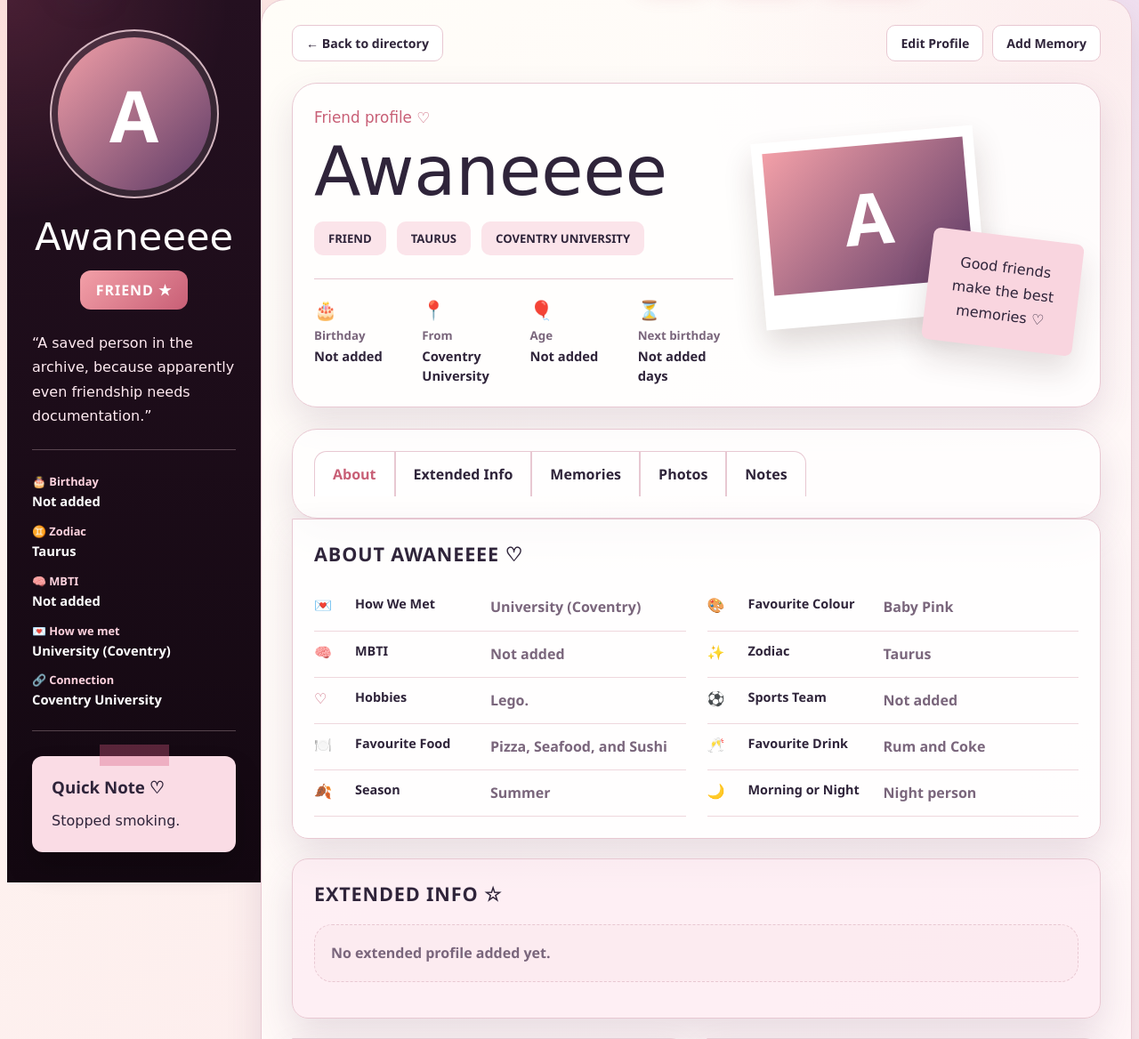
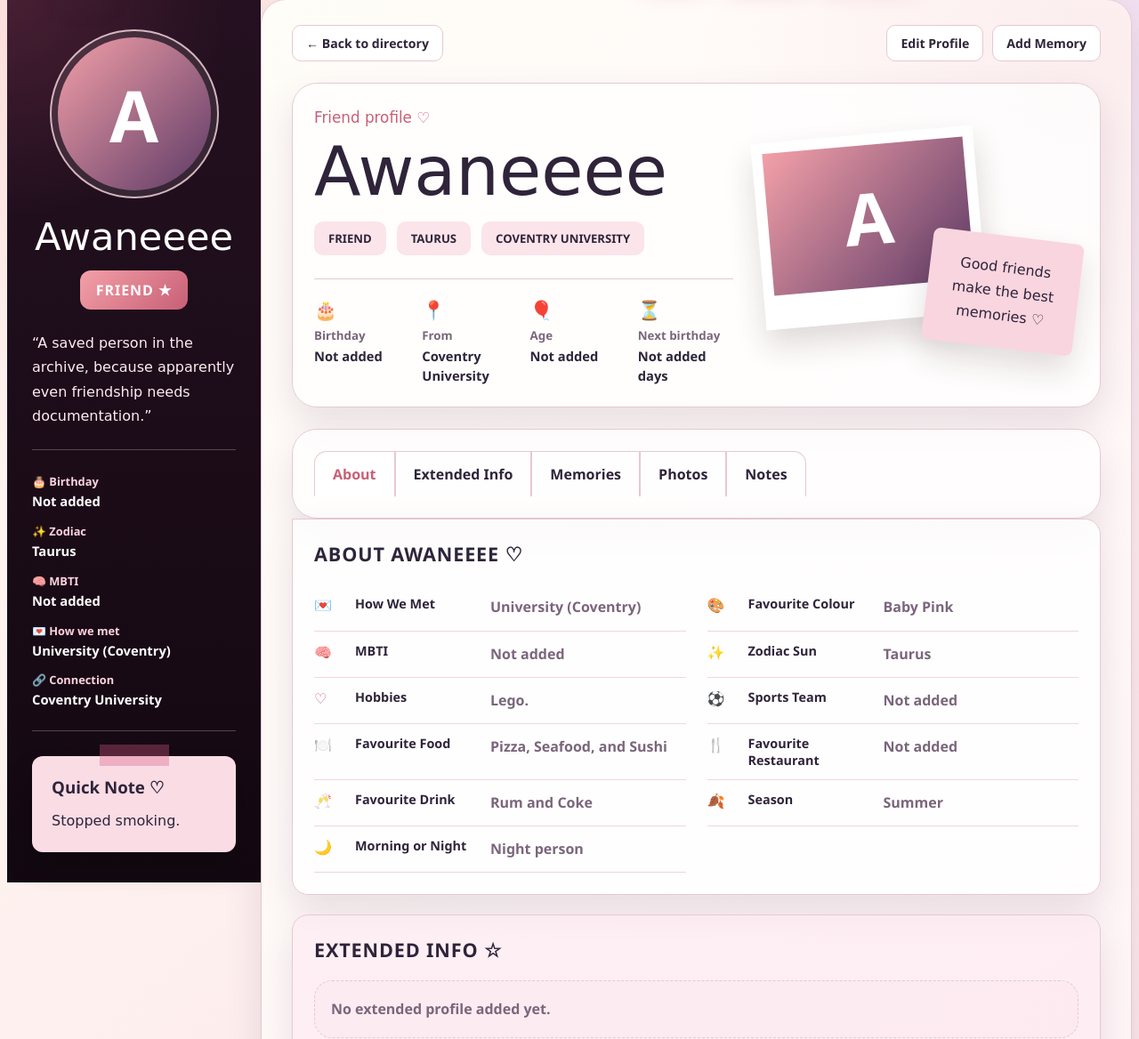
Before and after one commit to opeowolabi03/deardeborah, a Django app: page /friends/8/ in a window 1280 px wide. Shown: the part 81-1249 px from the top of the page at 89% size. Run offline with Django 5.2, Linux system fonts and the light colour scheme; data comes from the database, SQL or seed files in the repository; both versions use the stored data as it was after the commit; data that the repository does not hold is empty.

Commit message:
Update Dear Deborah files

```diff
--- a/friends/models.py
+++ b/friends/models.py
@@ -212,6 +212,20 @@ class ExtendedProfile(models.Model):
     inside_jokes = models.TextField(blank=True)
     friendship_story = models.TextField(blank=True)
     favourite_memory = models.TextField(blank=True)
+    zodiac_moon = models.CharField(max_length=80, blank=True)
+    hogwarts_house = models.CharField(max_length=80, blank=True)
+    scent_family = models.CharField(max_length=120, blank=True)
+    favourite_designer = models.CharField(max_length=150, blank=True)
+    shoe_brand = models.CharField(max_length=150, blank=True)
+    shoe_type = models.CharField(max_length=150, blank=True)
+    dream_destination = models.CharField(max_length=150, blank=True)
+    biggest_fear = models.CharField(max_length=150, blank=True)
+    love_language_to_other = models.CharField(max_length=150, blank=True)
+    love_language_for_you = models.CharField(max_length=150, blank=True)
+    first_impression_of_me = models.TextField(blank=True)
+    comfort_food = models.CharField(max_length=150, blank=True)
+    favourite_barbie_film = models.CharField(max_length=150, blank=True)
+    favourite_disney_film = models.CharField(max_length=150, blank=True)
     private_notes = models.TextField(blank=True)
 
     updated_at = models.DateTimeField(auto_now=True)
--- a/templates/friends/friend_profile.html
+++ b/templates/friends/friend_profile.html
@@ -32,9 +32,16 @@
             </div>
 
             <div>
-                <span>♊ Zodiac</span>
+                <span>✨ Zodiac</span>
                 <strong>{{ friend.zodiac|default:"Not added" }}</strong>
             </div>
+
+            {% if extended_profile and extended_profile.zodiac_moon %}
+                <div>
+                    <span>🌙 Zodiac Moon</span>
+                    <strong>{{ extended_profile.zodiac_moon }}</strong>
+                </div>
+            {% endif %}
 
             <div>
                 <span>🧠 MBTI</span>
@@ -179,9 +186,17 @@
 
                 <div class="about-row">
                     <span>✨</span>
-                    <strong>Zodiac</strong>
+                    <strong>Zodiac Sun</strong>
                     <p>{{ friend.zodiac|default:"Not added" }}</p>
                 </div>
+
+                {% if extended_profile %}
+                    <div class="about-row">
+                        <span>🌙</span>
+                        <strong>Zodiac Moon</strong>
+                        <p>{{ extended_profile.zodiac_moon|default:"Not added" }}</p>
+                    </div>
+                {% endif %}
 
                 <div class="about-row">
                     <span>♡</span>
@@ -199,6 +214,12 @@
                     <span>🍽️</span>
                     <strong>Favourite Food</strong>
                     <p>{{ friend.favourite_food|default:"Not added" }}</p>
+                </div>
+
+                <div class="about-row">
+                    <span>🍴</span>
+                    <strong>Favourite Restaurant</strong>
+                    <p>{{ friend.favourite_restaurant|default:"Not added" }}</p>
                 </div>
 
                 <div class="about-row">
@@ -245,9 +266,93 @@
                     </article>
 
                     <article>
+                        <span>🌙</span>
+                        <strong>Zodiac Moon</strong>
+                        <p>{{ extended_profile.zodiac_moon|default:"Not added" }}</p>
+                    </article>
+
+                    <article>
+                        <span>🏰</span>
+                        <strong>Hogwarts House</strong>
+                        <p>{{ extended_profile.hogwarts_house|default:"Not added" }}</p>
+                    </article>
+
+                    <article>
+                        <span>🕯️</span>
+                        <strong>Scent Family</strong>
+                        <p>{{ extended_profile.scent_family|default:"Not added" }}</p>
+                    </article>
+
+                    <article>
+                        <span>💎</span>
+                        <strong>Favourite Designer</strong>
+                        <p>{{ extended_profile.favourite_designer|default:"Not added" }}</p>
+                    </article>
+
+                    <article>
+                        <span>👟</span>
+                        <strong>Shoe Brand</strong>
+                        <p>{{ extended_profile.shoe_brand|default:"Not added" }}</p>
+                    </article>
+
+                    <article>
+                        <span>👠</span>
+                        <strong>Shoe Type</strong>
+                        <p>{{ extended_profile.shoe_type|default:"Not added" }}</p>
+                    </article>
+
+                    <article>
                         <span>✈️</span>
                         <strong>Dream Trip</strong>
                         <p>{{ extended_profile.dream_trip|default:"Not added" }}</p>
+                    </article>
+
+                    <article>
+                        <span>🗺️</span>
+                        <strong>Dream Destination</strong>
+                        <p>{{ extended_profile.dream_destination|default:"Not added" }}</p>
+                    </article>
+
+                    <article>
+                        <span>👻</span>
+                        <strong>Biggest Fear</strong>
+                        <p>{{ extended_profile.biggest_fear|default:"Not added" }}</p>
+                    </article>
+
+                    <article>
+                        <span>🍜</span>
+                        <strong>Comfort Food</strong>
+                        <p>{{ extended_profile.comfort_food|default:"Not added" }}</p>
+                    </article>
+
+                    <article>
+                        <span>💬</span>
+                        <strong>Love Language They Give</strong>
+                        <p>{{ extended_profile.love_language_to_other|default:"Not added" }}</p>
+                    </article>
+
+                    <article>
+                        <span>💗</span>
+                        <strong>Love Language They Receive</strong>
+                        <p>{{ extended_profile.love_language_for_you|default:"Not added" }}</p>
+                    </article>
+
+                    <article>
+                        <span>🫣</span>
+                        <strong>First Impression Of Me</strong>
+                        <p>{{ extended_profile.first_impression_of_me|default:"Not added" }}</p>
+                    </article>
+
+                    <article>
+                        <span>👑</span>
+                        <strong>Favourite Barbie Film</strong>
+                        <p>{{ extended_profile.favourite_barbie_film|default:"Not added" }}</p>
+                    </article>
+
+                    <article>
+                        <span>🏰</span>
+                        <strong>Favourite Disney Film</strong>
+                        <p>{{ extended_profile.favourite_disney_film|default:"Not added" }}</p>
                     </article>
 
                     <article>
@@ -269,9 +374,15 @@
                     </article>
 
                     <article>
-                        <span>💗</span>
+                        <span>💌</span>
                         <strong>Favourite Memory</strong>
                         <p>{{ extended_profile.favourite_memory|default:"Not added" }}</p>
+                    </article>
+
+                    <article>
+                        <span>🔒</span>
+                        <strong>Private Notes</strong>
+                        <p>{{ extended_profile.private_notes|default:"Not added" }}</p>
                     </article>
                 </div>
             {% else %}
@@ -329,6 +440,9 @@
                         {% for photo in photos %}
                             <figure>
                                 <img src="{{ photo.image.url }}" alt="{{ photo.caption|default:'Friend photo' }}">
+                                {% if photo.caption %}
+                                    <figcaption>{{ photo.caption }}</figcaption>
+                                {% endif %}
                             </figure>
                         {% endfor %}
                     </div>
```
Also changed, not shown: friends/forms.py (+14 -0 lines), db.sqlite3, friends/migrations/0002_extendedprofile_biggest_fear_and_more.py (added).
